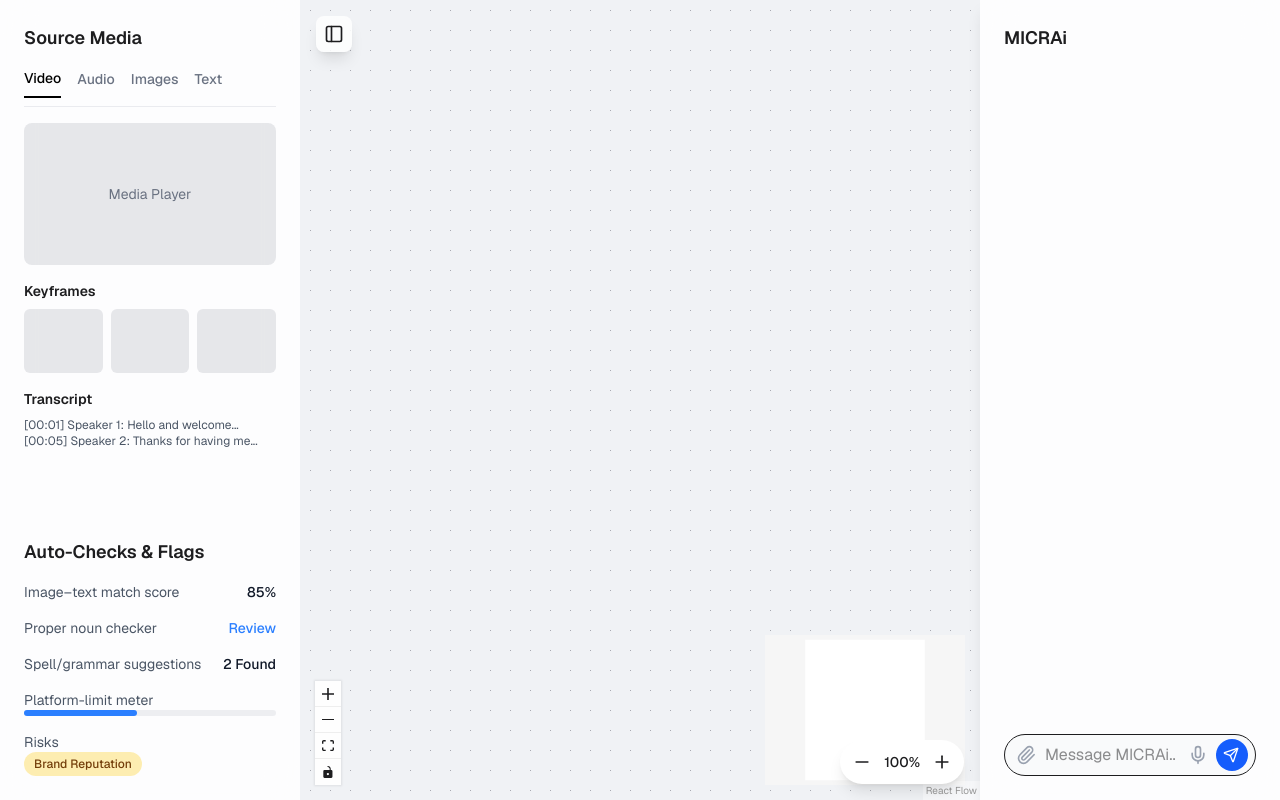
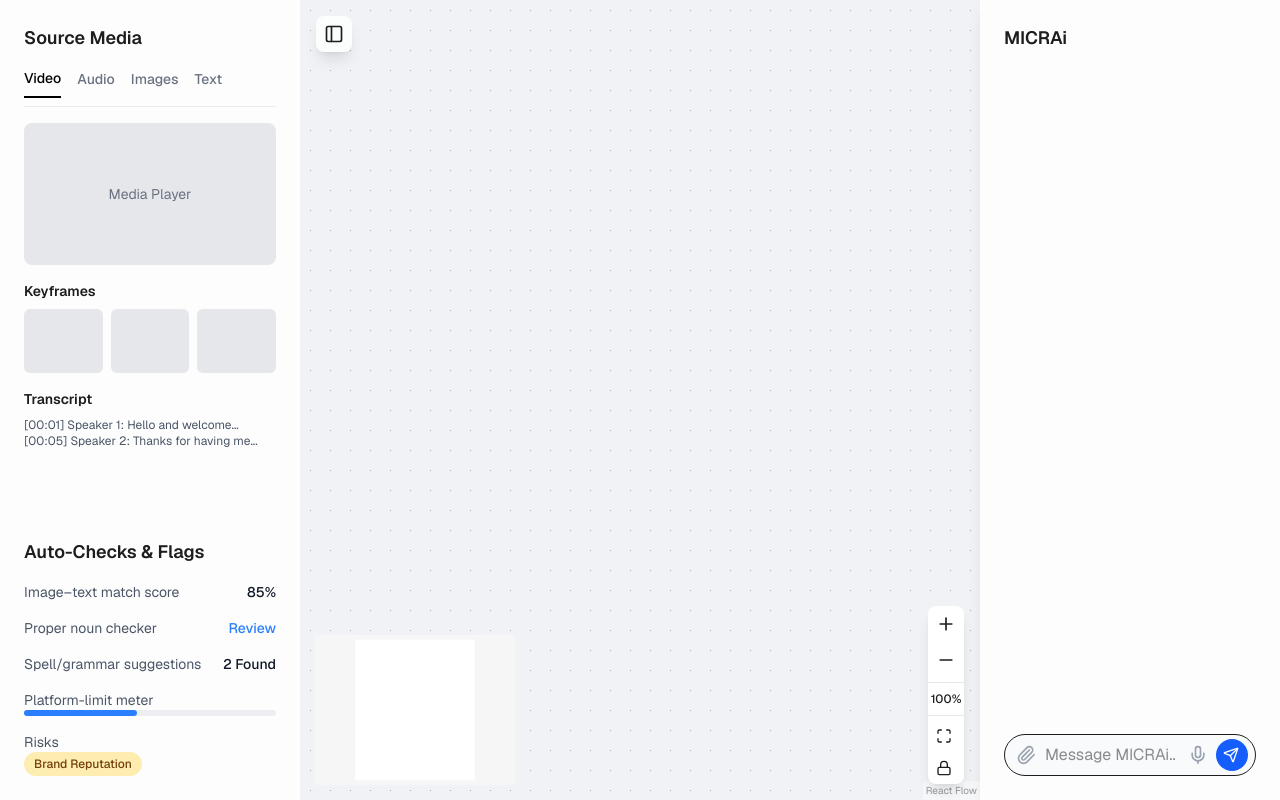
Before and after one commit to mcronin4/MiCRA, a Next.js app in the folder frontend/: page /final-review in a window 1280 px wide. Built offline with nearby package versions, Linux system fonts and the light colour scheme.

Commit message:
canvas update

```diff
--- a/frontend/src/components/FinalReview.tsx
+++ b/frontend/src/components/FinalReview.tsx
@@ -3,9 +3,9 @@ import React, { useState, useRef, useCallback } from 'react';
 import { Paperclip, Mic, Send, PanelLeft, PanelRight } from 'lucide-react';
 import { ReactFlowWrapper } from './canvas/ReactFlowWrapper';
 import type { Node, Edge, OnConnect } from '@xyflow/react';
-import { LinkedInNode } from './canvas/LinkedInNode';
-import { TikTokNode } from './canvas/TikTokNode';
-import { EmailNode } from './canvas/EmailNode';
+import { LinkedInComponent } from './canvas/LinkedInComponent';
+import { TikTokComponent } from './canvas/TikTokComponent';
+import { EmailComponent } from './canvas/EmailComponent';
 import AddPartMenu from './AddPartMenu';
 import ZoomControls from './ZoomControls';
 import PartContextMenu from './PartContextMenu';
@@ -13,9 +13,9 @@ import PartContextMenu from './PartContextMenu';
 type SourceType = 'Video' | 'Audio' | 'Images' | 'Text';
 
 const nodeTypes = {
-  LinkedIn: LinkedInNode,
-  TikTok: TikTokNode,
-  Email: EmailNode,
+  LinkedIn: LinkedInComponent,
+  TikTok: TikTokComponent,
+  Email: EmailComponent,
 };
 
 const FinalReview = () => {
@@ -30,6 +30,7 @@ const FinalReview = () => {
   const nextId = useRef(0);
   const canvasContainerRef = useRef<HTMLDivElement>(null);
   const [reactFlowInstance, setReactFlowInstance] = useState<any>(null);
+  const [isLocked, setIsLocked] = useState(false);
 
   const SourceMediaContent = () => {
     switch (activeTab) {
@@ -304,14 +305,11 @@ const FinalReview = () => {
               handlePartContextMenu={handlePartContextMenu}
               setReactFlowInstance={setReactFlowInstance}
               reactFlowInstance={reactFlowInstance}
+              isLocked={isLocked}
+              setIsLocked={setIsLocked}
             />
           )}
         </ReactFlowWrapper>
-        <ZoomControls
-          scale={reactFlowInstance ? reactFlowInstance.getZoom() : 1}
-          onZoomIn={() => reactFlowInstance?.zoomIn()}
-          onZoomOut={() => reactFlowInstance?.zoomOut()}
-        />
         <button
           onClick={() => setSidebarsVisible(!sidebarsVisible)}
           className="absolute top-4 left-4 bg-white/80 backdrop-blur-lg p-2 rounded-lg shadow-lg"
@@ -378,6 +376,8 @@ const CanvasArea = ({
   handlePartContextMenu,
   setReactFlowInstance,
   reactFlowInstance,
+  isLocked,
+  setIsLocked,
 }: any) => {
   const [nodes, setNodes, onNodesChange] = useNodesState([]);
   const [edges, setEdges, onEdgesChange] = useEdgesState([]);
@@ -399,10 +399,15 @@ const CanvasArea = ({
         onPaneContextMenu={handleCanvasContextMenu}
         onNodeContextMenu={(event: React.MouseEvent<HTMLDivElement>, node: Node) => handlePartContextMenu(event, node.id)}
         fitView
+        nodesDraggable={!isLocked}
+        nodesConnectable={!isLocked}
+        panOnDrag={!isLocked}
+        zoomOnScroll={!isLocked}
+        zoomOnDoubleClick={!isLocked}
+        panOnScroll={!isLocked}
       >
         <Background />
-        <Controls />
-        <MiniMap />
+        <MiniMap position="bottom-left" />
       </ReactFlow>
 
       {menuPosition && (
@@ -423,6 +428,14 @@ const CanvasArea = ({
           onClose={() => setPartContextMenu(null)}
         />
       )}
+      <ZoomControls
+        scale={reactFlowInstance ? reactFlowInstance.getZoom() : 1}
+        onZoomIn={() => reactFlowInstance?.zoomIn()}
+        onZoomOut={() => reactFlowInstance?.zoomOut()}
+        onFitView={() => reactFlowInstance?.fitView()}
+        onToggleLock={() => setIsLocked(!isLocked)}
+        isLocked={isLocked}
+      />
     </>
   );
 };
--- a/frontend/src/components/ZoomControls.tsx
+++ b/frontend/src/components/ZoomControls.tsx
@@ -1,21 +1,39 @@
 import React from 'react';
-import { Plus, Minus } from 'lucide-react';
+import { Plus, Minus, Maximize, Lock } from 'lucide-react';
 
 interface ZoomControlsProps {
   scale: number;
   onZoomIn: () => void;
   onZoomOut: () => void;
+  onFitView: () => void;
+  onToggleLock: () => void;
+  isLocked: boolean;
 }
 
-const ZoomControls: React.FC<ZoomControlsProps> = ({ scale, onZoomIn, onZoomOut }) => {
+const ZoomControls: React.FC<ZoomControlsProps> = ({
+  scale,
+  onZoomIn,
+  onZoomOut,
+  onFitView,
+  onToggleLock,
+  isLocked,
+}) => {
   return (
-    <div className="absolute bottom-4 right-4 bg-white rounded-full shadow-lg p-2 flex items-center space-x-2">
-      <button onClick={onZoomOut} className="p-1 rounded-full hover:bg-gray-100">
+    <div className="absolute bottom-4 right-4 bg-white rounded-lg shadow-lg flex flex-col items-center">
+      <button onClick={onZoomIn} className="p-2 hover:bg-gray-100 w-full">
+        <Plus size={20} />
+      </button>
+      <button onClick={onZoomOut} className="p-2 hover:bg-gray-100 w-full">
         <Minus size={20} />
       </button>
-      <span className="text-sm font-medium">{Math.round(scale * 100)}%</span>
-      <button onClick={onZoomIn} className="p-1 rounded-full hover:bg-gray-100">
-        <Plus size={20} />
+      <div className="w-full border-t border-gray-200 my-1"></div>
+      <span className="text-xs font-medium py-1">{Math.round(scale * 100)}%</span>
+      <div className="w-full border-t border-gray-200 my-1"></div>
+      <button onClick={onFitView} className="p-2 hover:bg-gray-100 w-full">
+        <Maximize size={16} />
+      </button>
+      <button onClick={onToggleLock} className={`p-2 hover:bg-gray-100 w-full ${isLocked ? 'text-blue-500' : ''}`}>
+        <Lock size={16} />
       </button>
     </div>
   );
--- a/frontend/src/components/canvas/EmailNode.tsx
+++ b/frontend/src/components/canvas/EmailComponent.tsx
@@ -1,10 +1,9 @@
 import React from 'react';
-import { Handle, Position } from '@xyflow/react';
+import { Position } from '@xyflow/react';
 
-export function EmailNode({ data }: { data: any }) {
+export function EmailComponent({ data }: { data: any }) {
   return (
     <div className="w-[500px] bg-white rounded-xl shadow-lg font-sans">
-      <Handle type="target" position={Position.Left} />
       {/* Header */}
       <div className="bg-gray-100 p-3 rounded-t-xl border-b border-gray-200 flex items-center justify-between">
         <h3 className="font-semibold text-gray-700">Compose Email</h3>
@@ -36,7 +35,6 @@ export function EmailNode({ data }: { data: any }) {
           <p>Best regards,</p>
           <p className="font-medium">[Your Name]</p>
       </div>
-      <Handle type="source" position={Position.Right} />
     </div>
   );
 }
--- a/frontend/src/components/canvas/LinkedInNode.tsx
+++ b/frontend/src/components/canvas/LinkedInComponent.tsx
@@ -1,11 +1,10 @@
 import React from 'react';
 import { MessageCircle, Send, Share2, MoreHorizontal } from 'lucide-react';
-import { Handle, Position } from '@xyflow/react';
+import { Position } from '@xyflow/react';
 
-export function LinkedInNode({ data }: { data: any }) {
+export function LinkedInComponent({ data }: { data: any }) {
   return (
     <div className="w-[500px] bg-white p-5 rounded-xl shadow-md">
-      <Handle type="target" position={Position.Left} />
       <div className="flex items-center justify-between mb-4">
           <div className="flex items-center">
               <div className="w-12 h-12 bg-gray-300 rounded-full mr-3"></div>
@@ -35,7 +34,6 @@ export function LinkedInNode({ data }: { data: any }) {
           <button className="flex items-center space-x-2 hover:bg-gray-100 p-2 rounded-lg"><Share2 size={20}/> <span>Share</span></button>
           <button className="flex items-center space-x-2 hover:bg-gray-100 p-2 rounded-lg"><Send size={20}/> <span>Send</span></button>
       </div>
-      <Handle type="source" position={Position.Right} />
     </div>
   );
 }
--- a/frontend/src/components/canvas/TikTokNode.tsx
+++ b/frontend/src/components/canvas/TikTokComponent.tsx
@@ -1,11 +1,10 @@
 import React from 'react';
 import { Heart, MessageCircle, Share2 } from 'lucide-react';
-import { Handle, Position } from '@xyflow/react';
+import { Position } from '@xyflow/react';
 
-export function TikTokNode({ data }: { data: any }) {
+export function TikTokComponent({ data }: { data: any }) {
   return (
     <div className="w-min">
-      <Handle type="target" position={Position.Left} />
       {/* TikTok Draft */}
       <div className="relative bg-black w-80 h-[560px] rounded-3xl shadow-lg overflow-hidden">
         <div className="absolute inset-0 bg-gray-800">
@@ -41,7 +40,6 @@ export function TikTokNode({ data }: { data: any }) {
           </div>
         </div>
       </div>
-      <Handle type="source" position={Position.Right} />
     </div>
   );
 }
```
